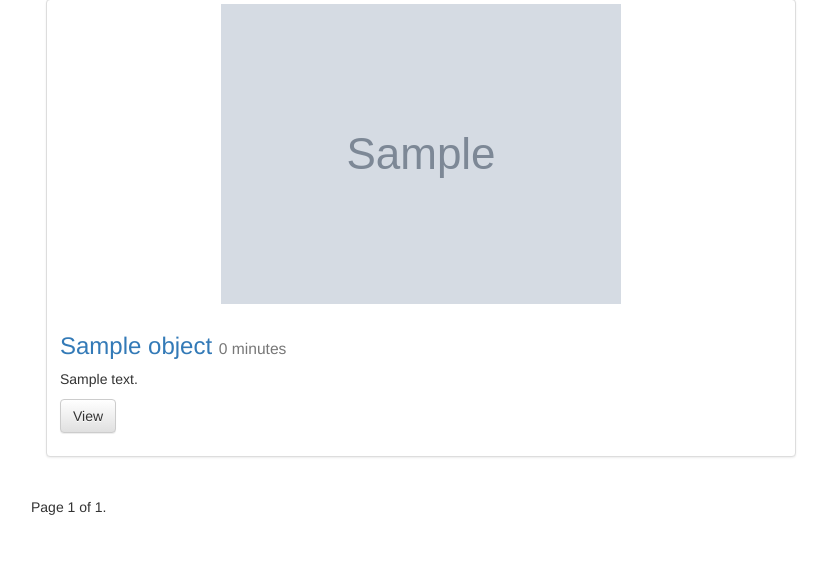
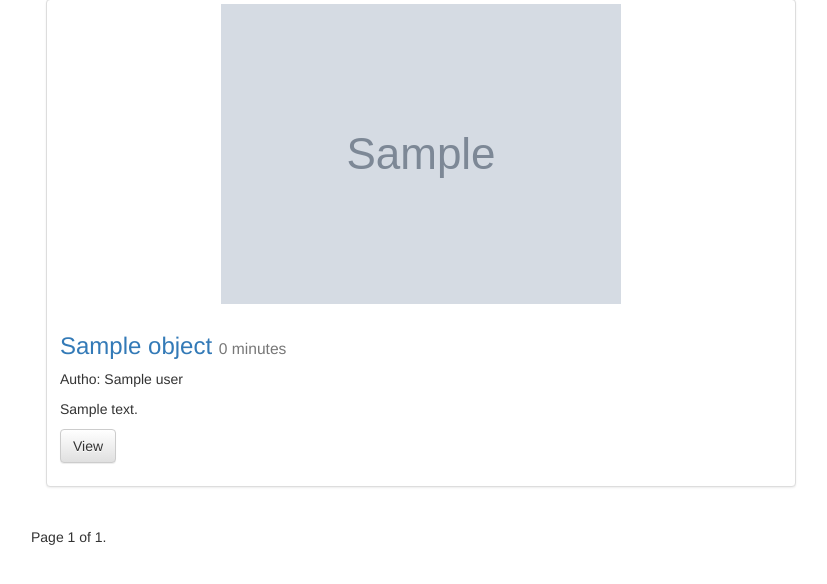
Before and after one commit to navicester/iblog, a Django app: template templates/post_list.html in a window 1280 px wide. Shown: the part 71-655 px from the top of the page, without its empty margins (219-1046 px from the left). Run offline with Django 3.2, Linux system fonts and the light colour scheme; the template is opened without the code that fills it: most values are stand-ins (such as "Sample title", 1, 10 or a date in 2020); grey boxes marked "Sample" are stand-in pictures; parts of the project's set-up code (start-up, migrations or seed data) failed here and were passed over; some libraries are stand-ins or nearby versions.

Commit message:
33 Associate User to Post through ForeignKey

```diff
--- a/posts/models.py
+++ b/posts/models.py
@@ -5,12 +5,15 @@ from django.db import models
 from django.core.urlresolvers import reverse
 from django.db.models.signals import pre_save
 from django.utils.text import slugify
+from django.conf import settings
+
 
 def upload_location(instance, filename):
     return "%s/%s" % (instance.id, filename)
 
 # Create your models here.
 class Post(models.Model):
+    user = models.ForeignKey(settings.AUTH_USER_MODEL, default=1)
     title = models.CharField(max_length=120)
     slug = models.SlugField(unique=True)
     image = models.ImageField(null=True, blank=True, width_field="width_field", height_field="height_field", upload_to=upload_location)
--- a/posts/views.py
+++ b/posts/views.py
@@ -16,9 +16,13 @@ def post_create(request):
     if not request.user.is_staff or not request.user.is_superuser:
         raise Http404
 
+    if not request.user.is_authenticated():
+        raise Http404
+
     form = PostForm(request.POST or None, request.FILES or None)
     if form.is_valid():
         instance = form.save(commit=False)
+        instance.user = request.user
         instance.save()
         messages.success(request, "successfully created")
         return HttpResponseRedirect(instance.get_absolute_url())
--- a/templates/post_detail.html
+++ b/templates/post_detail.html
@@ -19,11 +19,12 @@ h1{
         <img src="{{instance.image.url}}" class="img-responsive">
         {% endif %}
         <h1>{{title}} <small>{{instance.timestamp}}</small></h1>
+        {% if instance.user.get_full_name %}
+        <p>Autho: {{instance.user.get_full_name}}</p>
+        {% endif %}
 
         <a href="http://v.t.sina.com.cn/share/share.php?title={{instance.content|truncatechars:80|urlify}}%20&url={{ request.build_absolute_url }}" target="_blank">
             share on weibo<i class="fa fa-weibo fa-4x" aria-hidden="true"></i></a>
-
-
         {{instance.content|linebreaks}}
     </div>
 </div>
--- a/templates/post_list.html
+++ b/templates/post_list.html
@@ -15,6 +15,9 @@
                   {% endif %}
                   <div class="caption">
                     <h3><a href="{{ object.get_absolute_url }}">{{object.title}}</a> <small>{{object.timestamp|timesince}}</small></h3>
+                    {% if object.user.get_full_name %}
+                    <p>Autho: {{object.user.get_full_name}}</p>
+                    {% endif %}
                     <p>{{object.content|linebreaks|truncatechars:120}}</p>
                     <p><a href="{{ object.get_absolute_url }}" class="btn btn-default" role="button">View</a></p>
                   </div>
```
Also changed, not shown: db.sqlite3, posts/migrations/0002_post_user.py (added).
